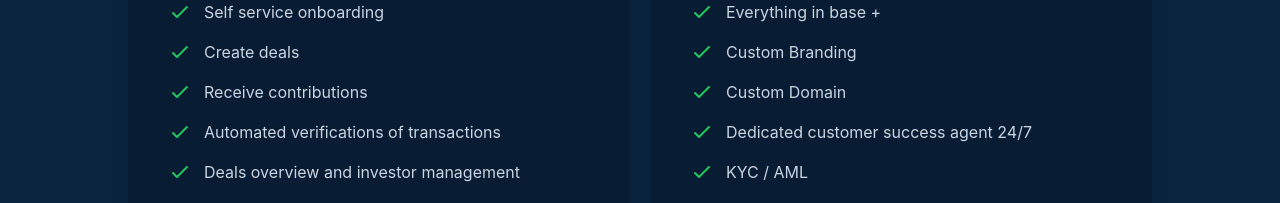
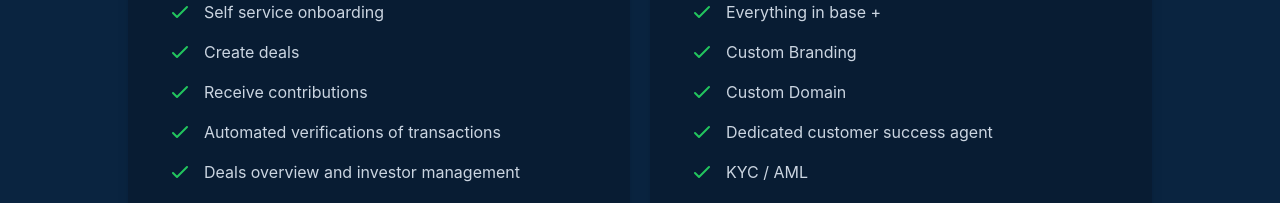
Before and after one commit to datablock-ai/presail-website, a Next.js app: page /pricing in a window 1280 px wide. Shown: the part 840-1043 px from the top of the page. Built offline with nearby package versions, Linux system fonts and the light colour scheme.

Commit message:
Remove 24/7

```diff
--- a/components/PricingHero.js
+++ b/components/PricingHero.js
@@ -33,7 +33,7 @@ const tiers = [
       'Everything in base +',
       'Custom Branding',
       'Custom Domain',
-      'Dedicated customer success agent 24/7',
+      'Dedicated customer success agent',
       'KYC / AML',
       'SAFT and Docusign integration',
       'Scheduling & Calendar',
```
